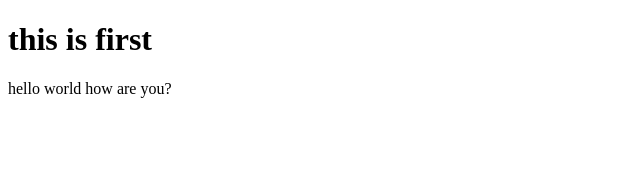
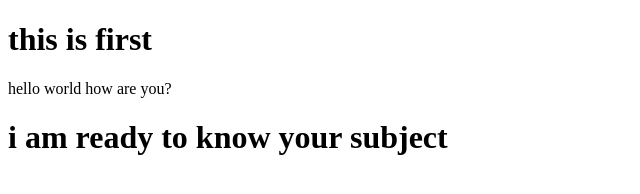
Before and after one commit to Alamin0123/this-my-first-website, a plain HTML site: page this-my-first-website/index.html in a window 1280 px wide. Shown: the whole page, without its empty margins (0-640 px from the left). Drawn offline with Linux system fonts and the light colour scheme.

Commit message:
this is my code

```diff
--- a/this-my-first-website/index.html
+++ b/this-my-first-website/index.html
@@ -7,6 +7,7 @@
     <title>Document</title>
     <h1>this is first </h1>
     <p>hello world how are you? </p>
+    <h1> i am ready to know your subject</h1>
 </head>
 <body>
 
```
